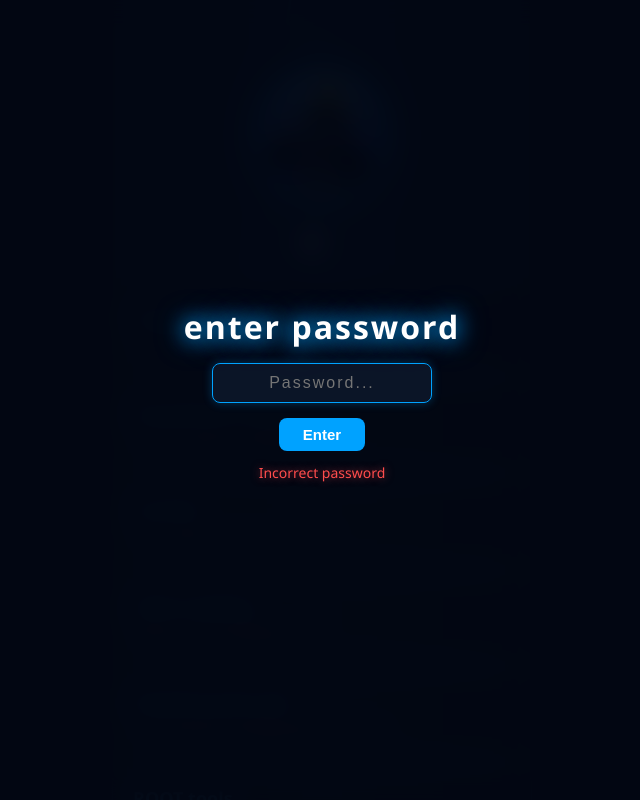
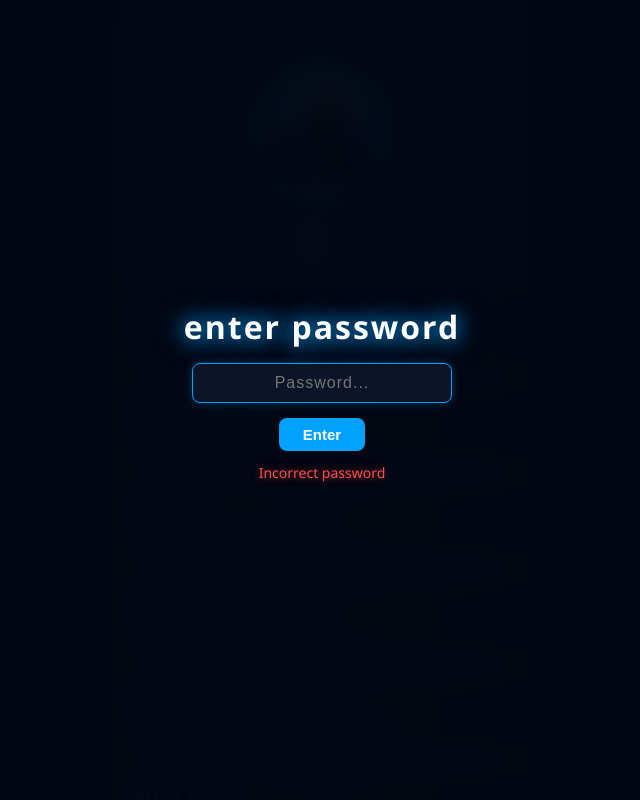
Before and after one commit to OGAdamVR/OGAdamVR, a plain HTML site: page index.html in a window 1280 px wide. Both pictures are taken after a click on the button "Enter". Shown: the top 800 px of the page, without its empty margins (318-958 px from the left). Drawn offline with Linux system fonts and the light colour scheme.

Commit message:
Update index.html

```diff
--- a/index.html
+++ b/index.html
@@ -60,8 +60,8 @@
             outline: none;
             text-align: center;
             box-shadow: 0 0 10px rgba(0, 162, 255, 0.3);
-            width: 220px;
-            letter-spacing: 2px;
+            width: 260px;
+            letter-spacing: 1px;
         }
         .enter-box input[type="password"]:focus {
             box-shadow: 0 0 20px rgba(0, 162, 255, 0.8);
@@ -433,7 +433,7 @@
             const input = document.getElementById('pass-input').value;
             const errorMsg = document.getElementById('error-msg');
 
-            if (input === 'OGADB') {
+            if (input === 'modunlockanticheatbypass') {
                 const overlay = document.getElementById('enter-overlay');
                 overlay.classList.add('hidden');
 
```
